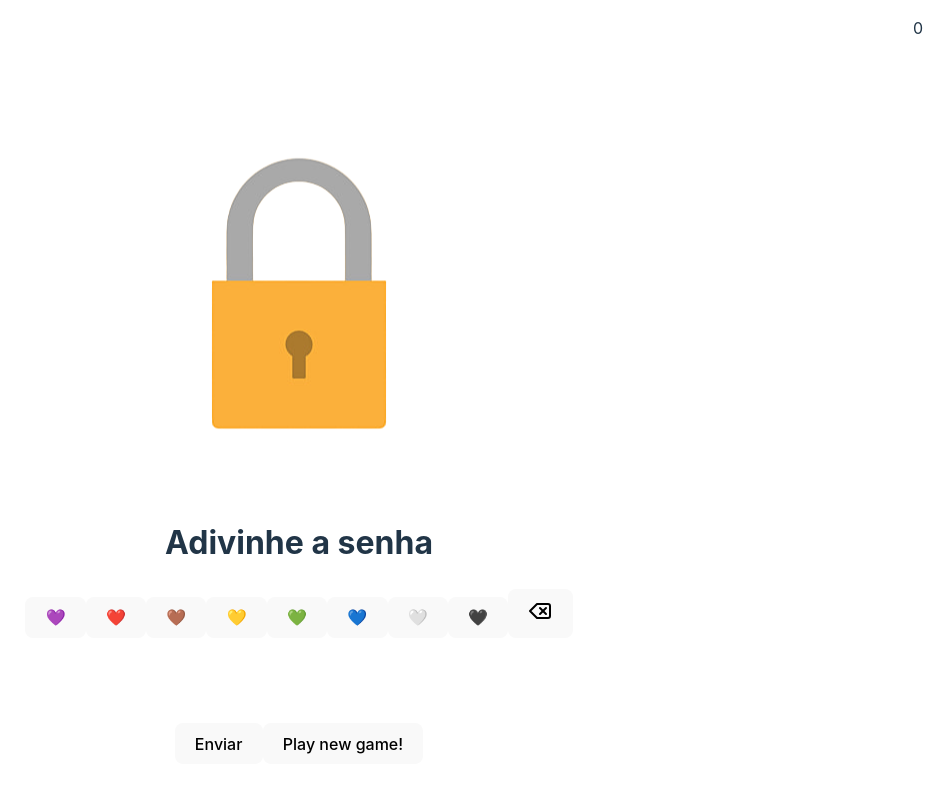
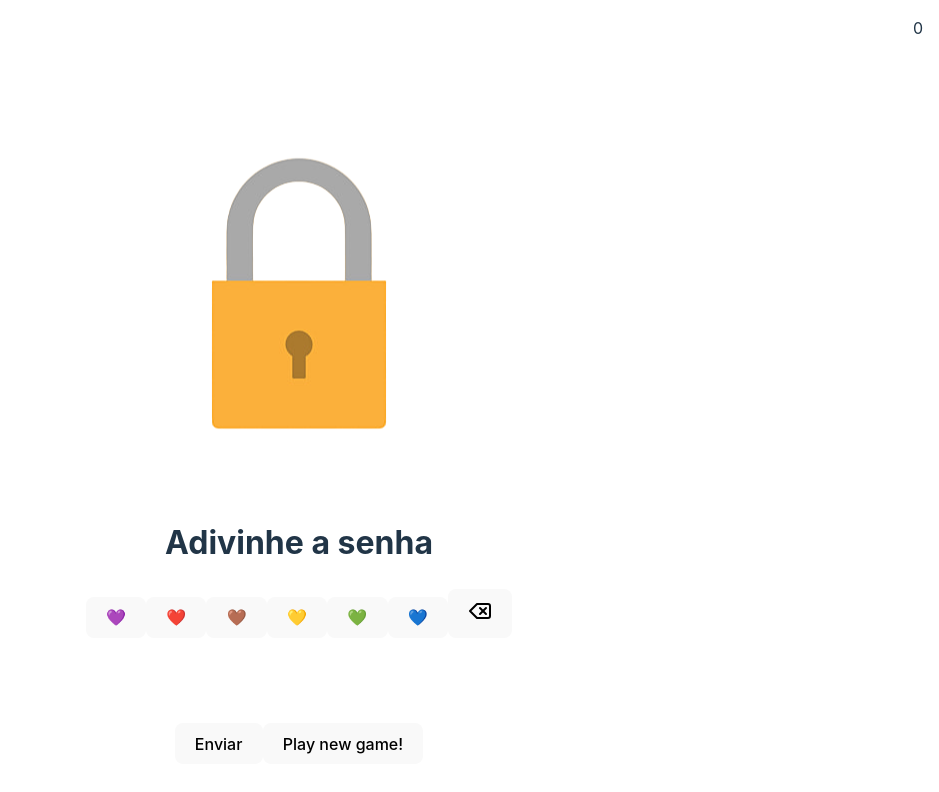
Before and after one commit to Idespair/Guess-the-password, a React (Vite) app: page / in a window 1280 px wide. Shown: the top 792 px of the page, without its empty margins (341-1280 px from the left). Built offline with nearby package versions, Linux system fonts and the light colour scheme.

Commit message:
Game difficult reduced

```diff
--- a/src/components/UserButtons.tsx
+++ b/src/components/UserButtons.tsx
@@ -54,8 +54,6 @@ export function UserButtons() {
         { heart: '💛', undercover: 'D' },
         { heart: '💚', undercover: 'E' },
         { heart: '💙', undercover: 'F' },
-        { heart: '🤍', undercover: 'G' },
-        { heart: '🖤', undercover: 'H' },
       ].map(({ heart, undercover }) => (
         <button key={undercover} className='userButton' onClick={() => addChar(heart, undercover)}>
           {heart}
--- a/src/utils/passwordGenerator.tsx
+++ b/src/utils/passwordGenerator.tsx
@@ -1,6 +1,6 @@
 export function PasswordGenerator() {
     // Variable with all available characters that can make part of the password
-    const availableCharacters: string = "ABCDEFGH";
+    const availableCharacters: string = "ABCDEF";
 
     // Function to generate a random password of given length
     const generatePassword = (length: number) => {
```
